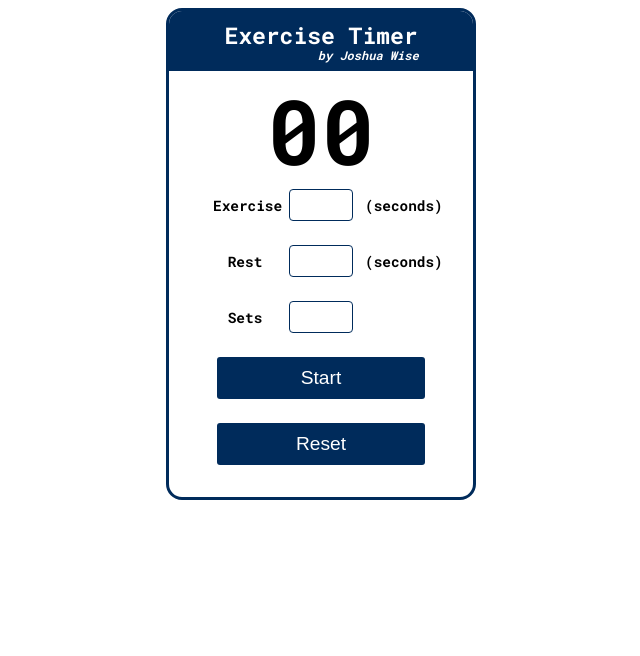
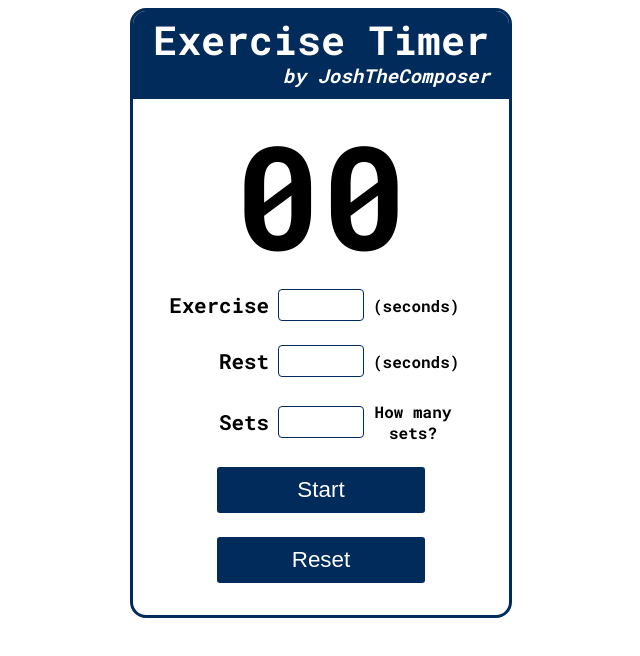
Before and after one commit to joshthecomposer/joshthecomposer.github.io, a plain HTML site: page index.html in a window 1280 px wide. Shown: the whole page, without its empty margins (319-959 px from the left). Drawn offline with Linux system fonts and the light colour scheme.

Commit message:
Made some things bigger for a more pleasing initial size on most viewports

```diff
--- a/index.html
+++ b/index.html
@@ -12,7 +12,7 @@
         <div class="header">
             <div class="flex-container">
                 <h3>Exercise Timer</h3>
-                <p>by Joshua Wise</p>
+                <p>by JoshTheComposer</p>
             </div>
         </div>
         <div class="main">
@@ -38,7 +38,7 @@
                 <span class="units">(seconds)</span>
             <label for="sets">Sets</label>
                 <input class="form__input" type="number" id="sets" value=""/>
-                <span class="units"></span>
+                <span class="units">How many sets?</span>
             <div id="button-container" class="button-container">
                 <button type="button" id="button" class="button" onclick="">Start</button>
             </div>
--- a/style.css
+++ b/style.css
@@ -11,8 +11,18 @@ body {
     text-align: center;
 }
 
+label {
+    font-size: 1.3rem;
+    justify-self: flex-end;
+}
+
+form span {
+    font-size: 1rem;
+    justify-self: flex-start;
+}
+
 .container {
-    width: 19rem;
+    width: 23.5rem;
     margin: 0 auto;
     border: 3px solid #002B5B;
     padding-bottom: 2rem;
@@ -23,7 +33,7 @@ body {
 .header {
     display: flex;
     background-color: #002B5B;
-    height: 60px;
+    height: 5.5rem;
     justify-content: center;
     margin-bottom: 0;
     width: 100%;
@@ -40,22 +50,23 @@ body {
 
 
 .flex-container h3 {
-    font-size: 23px;
+    font-size: 2.5rem;
     text-align: center;
     margin: 0 auto;
 }
 
 .flex-container p {
-    font-size: 12px;
+    font-size: 1.2rem;
     font-style: italic;
     text-align: center;
     margin: 0 auto;
     margin-right:  -1px;
     margin-top: -3px;
+    margin-bottom: 10px;
 }
 
 .main h1{
-    font-size: 5.625rem;
+    font-size: 9rem;
     width:  100%;
     margin: 0 auto;
     background-color: white;
@@ -63,7 +74,8 @@ body {
 }
 
 .currentActivity {
-    width: 13rem;
+    width: 17rem;
+    font-size: 1.4rem;
     padding: .1rem 0 .1rem 0;
     border: none;
     border-radius: 3px;
@@ -89,23 +101,29 @@ body {
 
 .form {
     display: grid;
-    grid-template-columns: 4rem 4rem 4rem;
+    grid-template-columns: 5rem 5rem 5rem;
     row-gap: 1.5rem;
     column-gap: 0.75rem;
     align-items: center;
     width: auto;
     font-size: 0.9rem;
     justify-content: center;
+}
 
+
+.form label {
+    justify-self: right;
 }
 
 .form__input {
-    max-width: 6rem;
+    font-size: 1.2rem;
+    max-width: 4rem;
     border-radius: 4px;
     border: 1px solid #002B5B;
     padding: 7px 10px;
     font-size: inherit;
     text-align: center;
+    justify-self: center;
 
 }
 
@@ -135,7 +153,7 @@ body {
 
 .button {
     width: 13rem;
-    font-size: 1.2rem;
+    font-size: 1.4rem;
     padding: 10px 30px;
     border: none;
     background-color: #002B5B;
@@ -146,7 +164,7 @@ body {
 
 .fakeButton {
     width: 13rem;
-    font-size: 1.2rem;
+    font-size: 1.4rem;
     padding: 10px 30px;
     border: none;
     background-color: white;
```
